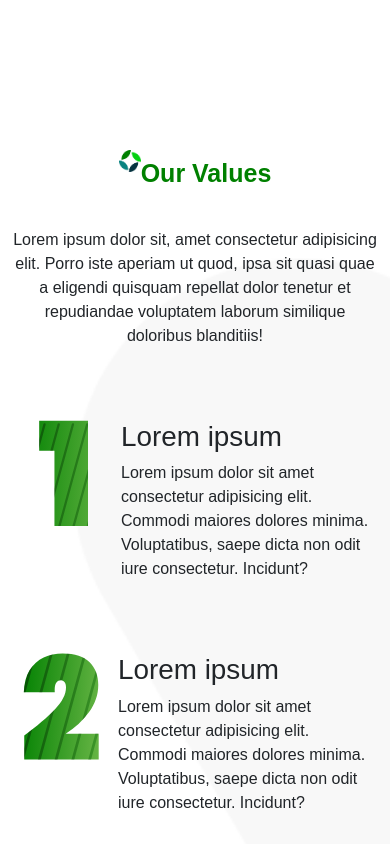
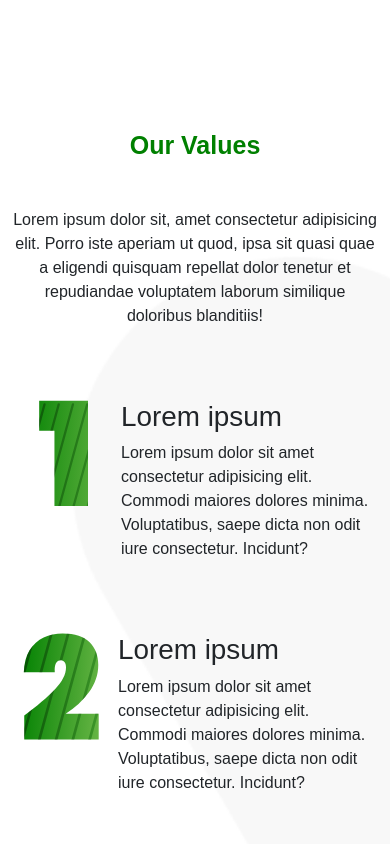
Before and after one commit to tansir525/react-Agro, a React (Create React App) app: page / in a window 390 px wide. Shown: the part 2040-2884 px from the top of the page. Built offline with nearby package versions, Linux system fonts and the light colour scheme.

Commit message:
responsive update2

```diff
--- a/src/Components/SDG-Bottom/Sdgbottom.js
+++ b/src/Components/SDG-Bottom/Sdgbottom.js
@@ -2,7 +2,7 @@ import { Grid } from '@mui/material';
 import React from 'react';
 import { Container } from 'react-bootstrap';
 import './Sdgbottom.css'
-import map from '../../Assets/SDG/map.png'
+import map from '../../Assets/SDG/organic farm.jpg'
 // import sd1 from '../../Assets/SDG/s1.png'
 // import sd2 from '../../Assets/SDG/s2.png'
 // import sd3 from '../../Assets/SDG/s3.png'
@@ -27,8 +27,8 @@ const Sdgbottom = () => {
          <ul>
             <li>Dairy milk</li>
             <li>Fattening cattle</li>
-            <li> Mangoes</li>
-            <li>Sea fish</li>
+            <li> Wheat</li>
+
          </ul>
 
 
--- a/src/Components/SDG/Sdg.js
+++ b/src/Components/SDG/Sdg.js
@@ -2,7 +2,7 @@
 import {  Grid } from '@mui/material';
 import React from 'react';
 import {  Container } from 'react-bootstrap';
-import logomini from '../../Assets/logo icon.png'
+
 
 import num1 from '../../Assets/SDG/Group 396.svg'
 import num2 from '../../Assets/SDG/Group 377.svg'
@@ -18,7 +18,8 @@ const Sdg = () => {
         <div className='Subbanner-root pb-5'>
         <Container>
           <div className='subbanner text-center mb-5'>
-            <h1> <img className='sub-logo mb-5' src={logomini} alt="" srcset="" /> Our Values</h1>
+            <h1 className='mb-5'>Our Values</h1>
+
             <p>Lorem ipsum dolor sit, amet consectetur adipisicing elit. Porro iste aperiam ut quod, ipsa sit quasi quae a eligendi quisquam repellat dolor tenetur et repudiandae voluptatem laborum similique doloribus blanditiis!</p>
         </div>
         <div>
```
Also changed, not shown: src/Assets/SDG/organic farm.jpg (added).
